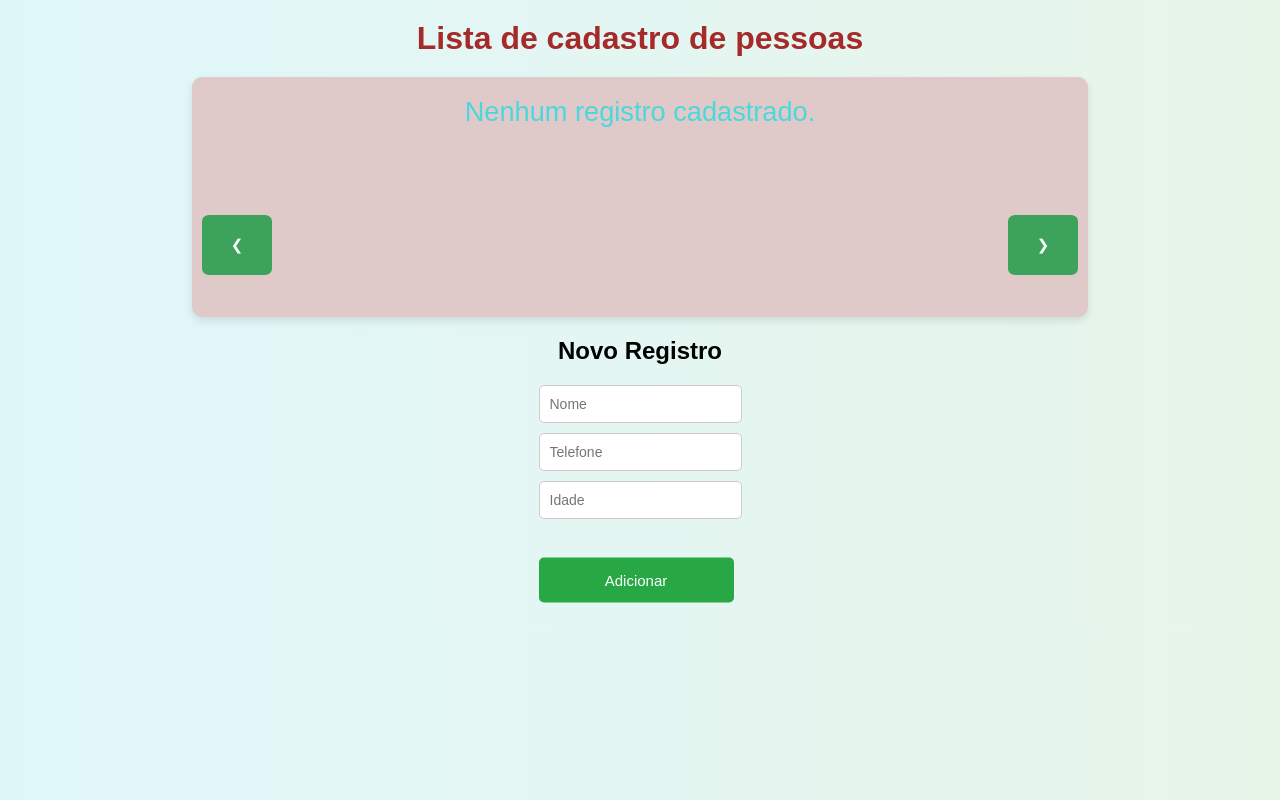
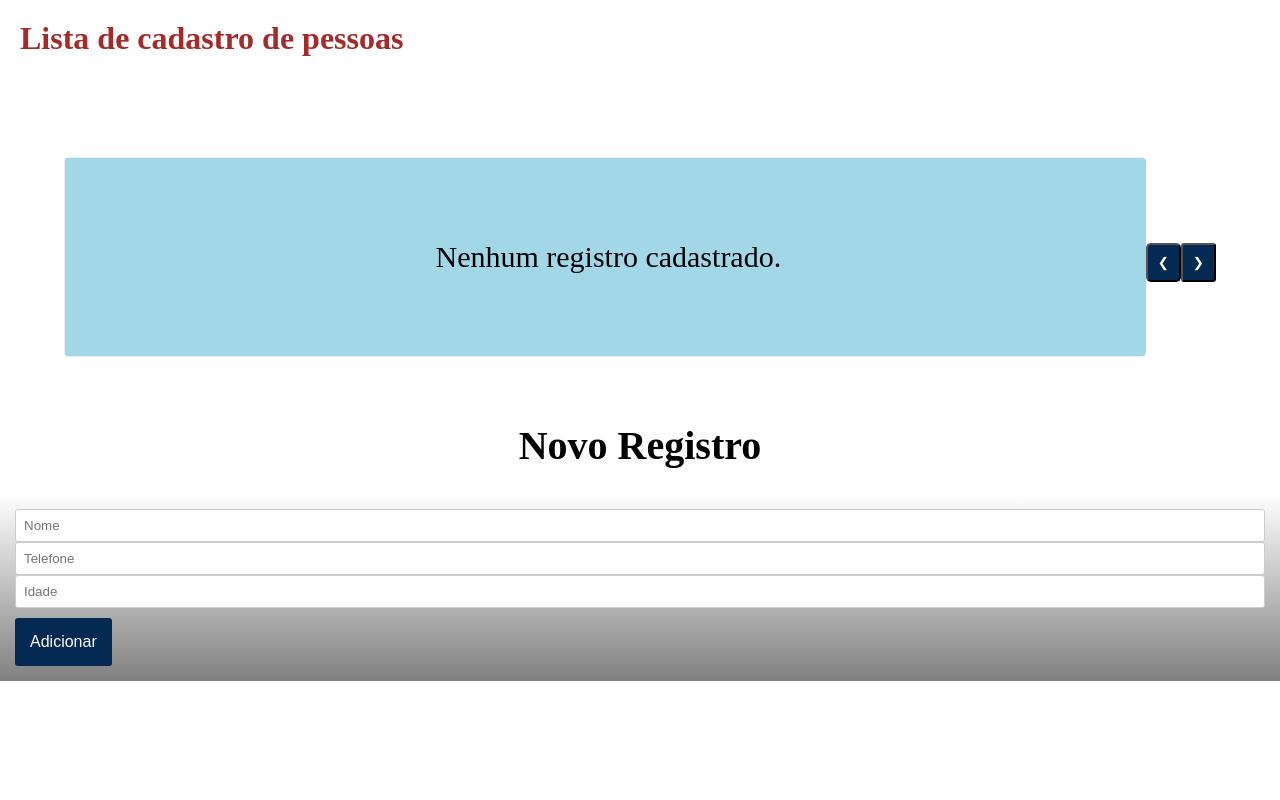
Before and after one commit to edsonsilva1987/lista, a plain HTML site: page index.html in a window 1280 px wide. Drawn offline with Linux system fonts and the light colour scheme.

Commit message:
Update estilo.css

```diff
--- a/estilo.css
+++ b/estilo.css
@@ -1,129 +1,181 @@
-
-* {
-  margin: 0;
-  padding: 0;
-  box-sizing: border-box;
-}
-
-body {
-  font-family: Arial, sans-serif;
-  display: flex;
-  justify-content: center;
-  align-items: center;
-  flex-direction: column;
-  height: 100%;
- background: linear-gradient(to right, #e0f7fa, #e8f5e9);
+*{
+  margin: 0 auto;
+  padding: 0 auto;
 
 }
 
 .carousel-container {
+  margin-top: 100px;
+  display: flex;
+  align-items: center;
+  margin-bottom: 50px;
+  width: 90%;
   position: relative;
-  width: 70%;
-  height: 60%;
-  background-color: #e0c9c9;
-  border-radius: 10px;
-  box-shadow: 0 4px 8px rgba(0, 0, 0, 0.1);
-  overflow: auto;
-  margin-bottom: 20px;
+
 }
 
 .carousel {
   display: flex;
-  transition: transform 0.5s ease;
-  color: chocolate;
-  justify-content: center;
-  height: 15em;
+  overflow-x: auto;
+  scroll-snap-type: x mandatory;
+  padding-right: 15px;
+  background-color: #474343;
+  border-radius: 5px;
+  width: 100%;
+  height: 200px;
+}
+
+.carousel::-webkit-scrollbar {
+  display: none;
+}
+
+.carousel-item {
+  display: flex;
+  padding: 10px;
+  flex-shrink: 0;
+  width: 100%;
+  align-items: center;
+  font-size: 30px;
+  justify-content: space-around;
+  border: 1px solid #eee;
+  background-color: #a1d7e7;
+  border-radius: 3px;
+  scroll-snap-align: start;
+}
+@media only screen and (max-width: 500px){
+  .carousel-item{
+    display: block;
+    padding: 20px;
+      background-color: #477886;
+      font-size: 15px;
+  }
+  .carousel-container{
+    margin-top: 20px;
+    width: 99%;
+  }
+  .carousel{
+    width: 100%;
+
+  }
+  form input[type="text"],
+form input[type="tel"],
+form input[type="number"] {
+  padding: 8px;
+  border: 1px solid #ccc;
+  border-radius: 3px;
+  box-sizing: border-box;
+  width: 50%;
+}
+
 
 }
 
-.carousel-item {
-  width: 80%;
-  padding-top: 19px;
-  text-align: center;
-  color:  rgba(15, 221, 228, 0.719);
-  font-size: 1.7rem;
-  font-family:Arial, Helvetica, sans-serif;
-  justify-content: space-between;
-}
-@media (max-width: 768px) {
-  .carousel-item {
-    width: 50%;
-    justify-items: center;
-  }
-  .carousel-container {
-  width: 100%;
 
-  }
-  .carousel {
-  display: flexbox;
-  justify-content: center;
-  height: 15em;
-  font-size: 15px;
-  margin-bottom: 150px;
-}
+.carousel-item button {
+  background-color: #e47f89;
+  color: rgb(236, 230, 230);
+  border: none;
+  padding: 12px;
+  border-radius: 3px;
+  cursor: pointer;
+  font-size: 1em;
+  margin-top: 10px;
 }
 
-button {
+.carousel-item button:hover {
+  background-color: #c82333;
+}
+
+.carousel-control {
+  background-color: #1d78da;
+  color: white;
+  padding:  5px;
+  border-radius: 5px;
+  font-size: 1em;
   position: absolute;
-  top: 70%;
+  top: 85%;
   transform: translateY(-50%);
-  background-color: rgba(15, 221, 228, 0.719);
+}
+
+.carousel-control.prev {
+  left: 10px;
+}
+
+.carousel-control.next {
+  right: 10px;
+}
+
+h2 {
+  text-align: center;
+  font-size: 40px;
+  padding: 15px;
+  margin-top: 20px;
+  margin-bottom: 10px;
+}
+
+form{
+  margin-bottom: 10px;
+  padding: 15px;
+  background: linear-gradient(to bottom, white, gray);
+}
+
+form label {
+  display: block;
+  margin-bottom: 5px;
+  font-weight: bold;
+  padding-top: 15px;
+}
+
+form input[type="text"],
+form input[type="tel"],
+form input[type="number"] {
+  padding: 8px;
+  border: 1px solid #ccc;
+  border-radius: 3px;
+  box-sizing: border-box;
+  width: 100%;
+}
+
+form button[type="submit"] {
+  background-color: #042a53;
   color: white;
   border: none;
-  font-size: 15px;
-  border-radius: 10%;
-  z-index: 10;
-   width: 5rem;
-  height: 70px;
+  padding:15px;
+  border-radius: 3px;
+  cursor: pointer;
+  font-size: 1em;
+}
+
+form button[type="submit"]:hover {
+  background-color: #0471e6;
+}
+
+
+button {
+  padding: 10px;
+  margin-top: 10px;
+  border-radius: 3px;
+}
+
+button:first-of-type {
+  background-color: #042a53;
+  color: white;
+  border-radius: 5px;
+  padding-right: 10px;
 
 }
 
-.prev {
-  background-color: #3da35b;
-  left: 10px;
-  width: 70px;
-  height: 60px;
+button:first-of-type:hover {
+  background-color: #0056b3;
+  width: 60px;
 }
 
-.next {
-
-  background-color: #3da35b;
-  right: 10px;
-  width: 70px;
-  height: 60px;
+button:nth-of-type(2) {
+  background-color: #042a53;
+  color: white;
 }
 
-.form-container {
-  text-align: center;
+button:nth-of-type(2):hover {
+  background-color: #0056b3;
+  width: 60px;
 }
-
-form {
-  display: flex;
-  justify-content: center;
-  flex-direction: column;
-  gap: 10px;
-  margin-top: 20px;
-}
-
-input {
-  padding: 10px;
-  font-size: 14px;
-  border: 1px solid #ccc;
-  border-radius: 5px;
-}
-
-button[type="submit"] {
-  background-color: #28a745;
-  color: rgb(255, 255, 255);
-  border-radius: 5px;
-  cursor: pointer;
-  margin-top: 25%;
-  width: 13em;
-  height: 3em;
-  position:relative;
-
-}
-
-button[type="submit"]:hover {
-  background-color: #096b1e;
-}
```
